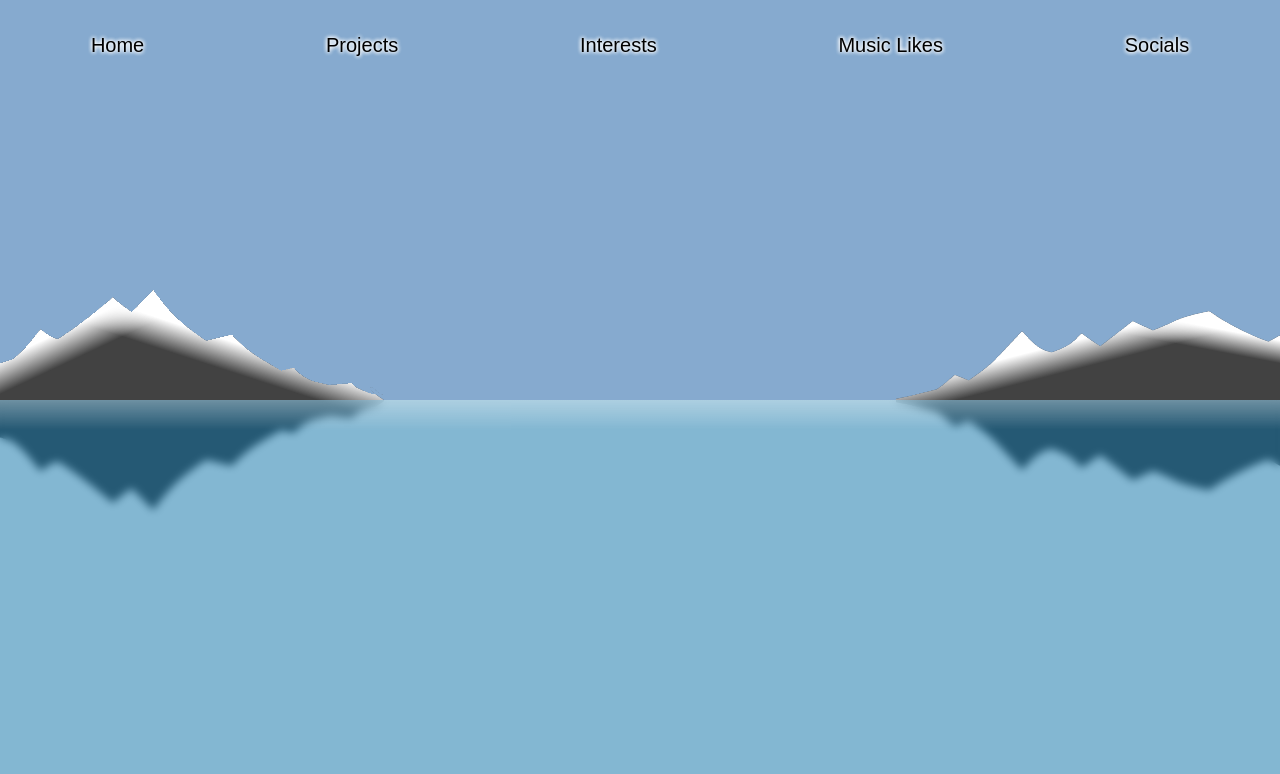
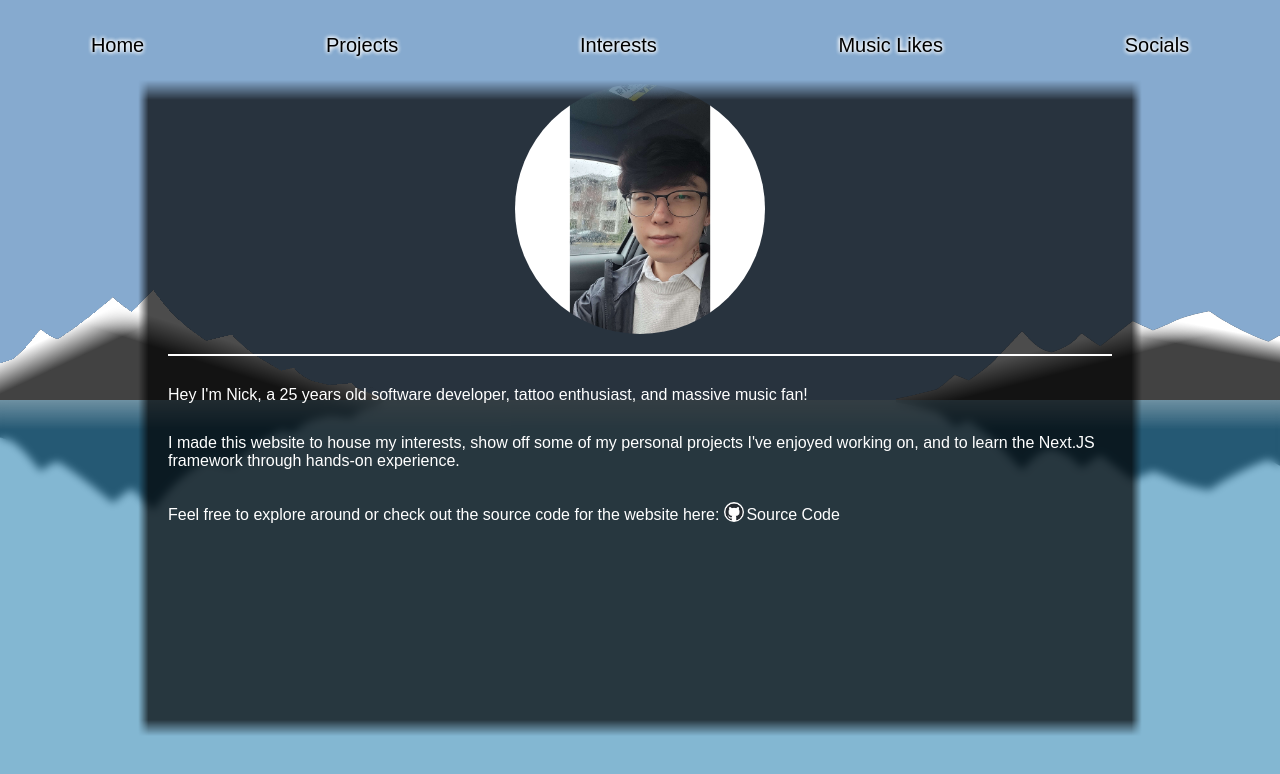
Before and after one commit to nyoon8360/mywebsite, a Next.js app: page / in a window 1280 px wide. Shown: the top 774 px of the page. Built offline with nearby package versions, Linux system fonts and the light colour scheme.

Commit message:
reduced top margin on content container

```diff
--- a/components/layout.module.css
+++ b/components/layout.module.css
@@ -50,7 +50,8 @@
 
 .contentContainer {
     position: static;
-    margin-top: 94vh;
+
+    margin-top: 8vh;
 
     margin-left: 10vw;
     margin-right: 10vw;
```
